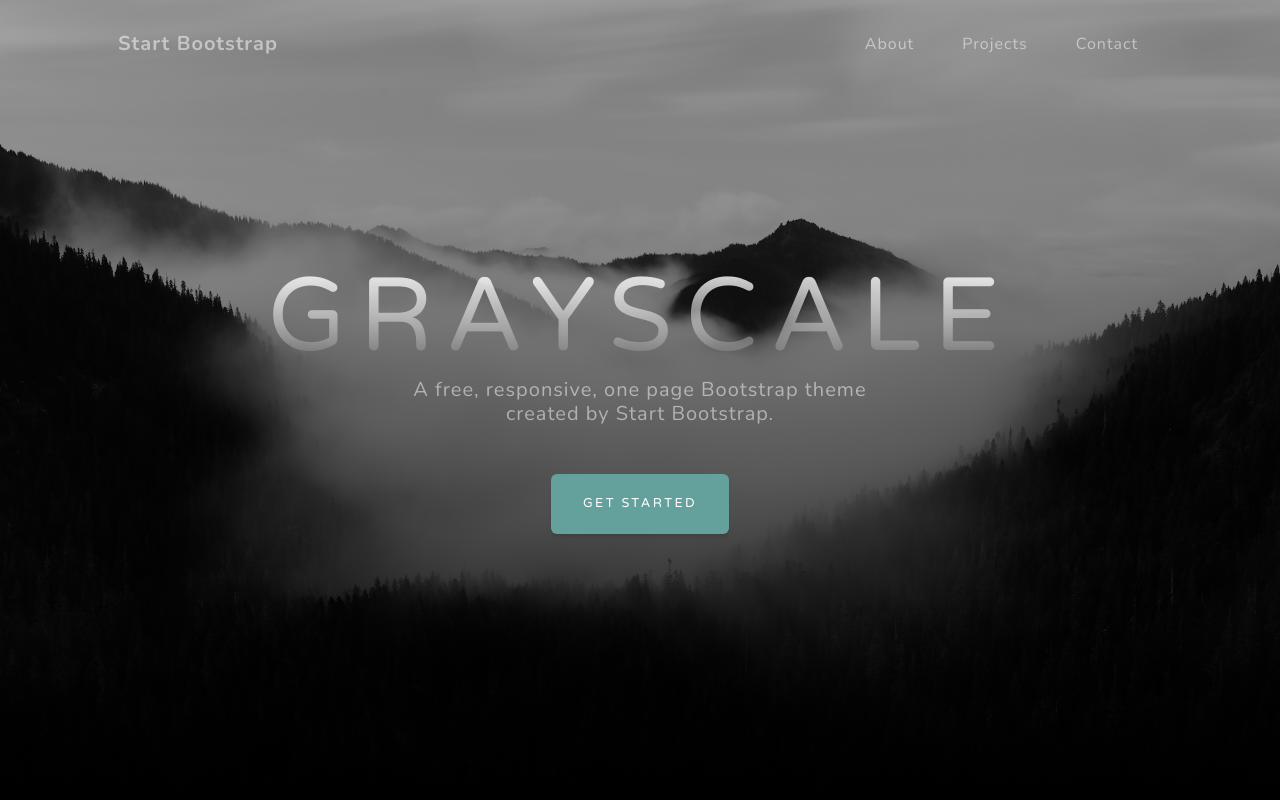
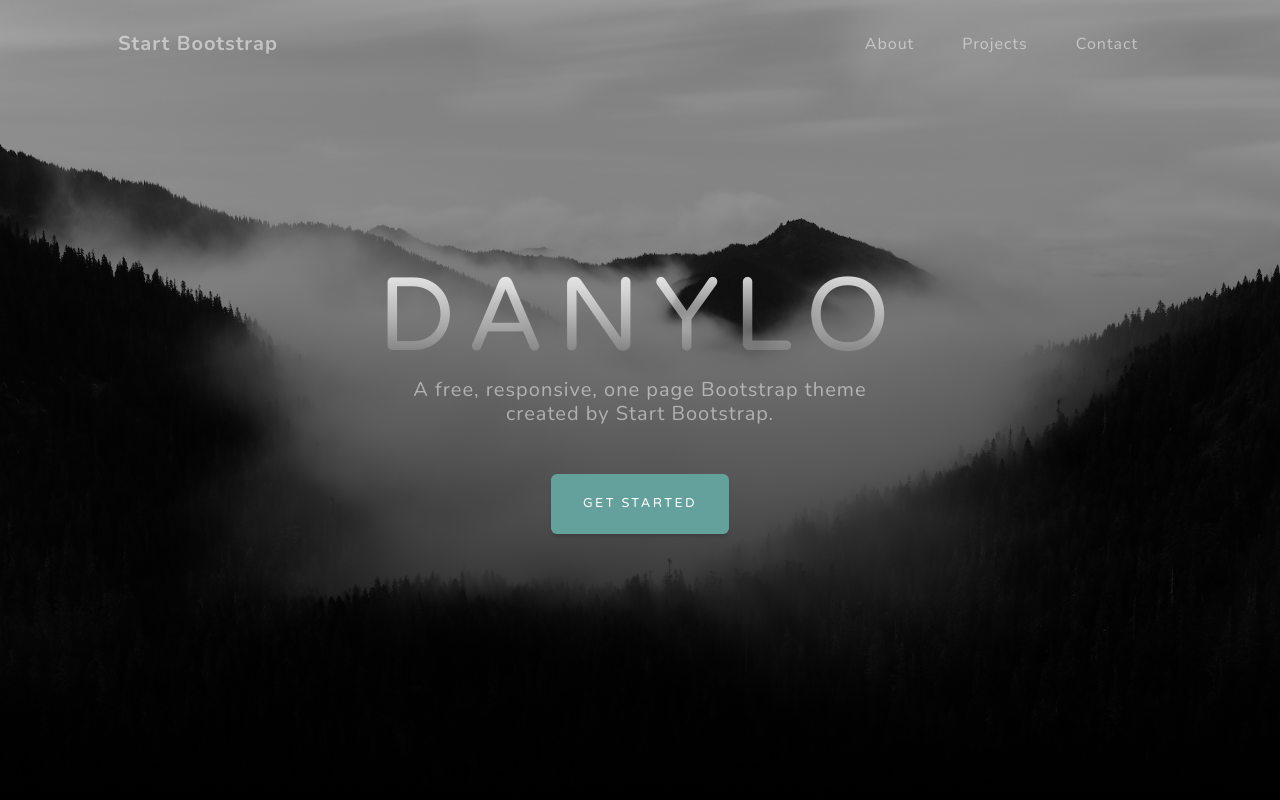
Before and after one commit to Danylo-Vas/class11_bootstr, a plain HTML site: page index.html in a window 1280 px wide. Shown: the top 800 px of the page. Drawn offline with nearby package versions, Linux system fonts and the light colour scheme.

Commit message:
danylo_chan

```diff
--- a/index.html
+++ b/index.html
@@ -38,7 +38,7 @@
             <div class="container px-4 px-lg-5 d-flex h-100 align-items-center justify-content-center">
                 <div class="d-flex justify-content-center">
                     <div class="text-center">
-                        <h1 class="mx-auto my-0 text-uppercase">Grayscale</h1>
+                        <h1 class="mx-auto my-0 text-uppercase">Danylo</h1>
                         <h2 class="text-white-50 mx-auto mt-2 mb-5">A free, responsive, one page Bootstrap theme created by Start Bootstrap.</h2>
                         <a class="btn btn-primary" href="#about">Get Started</a>
                     </div>
```
